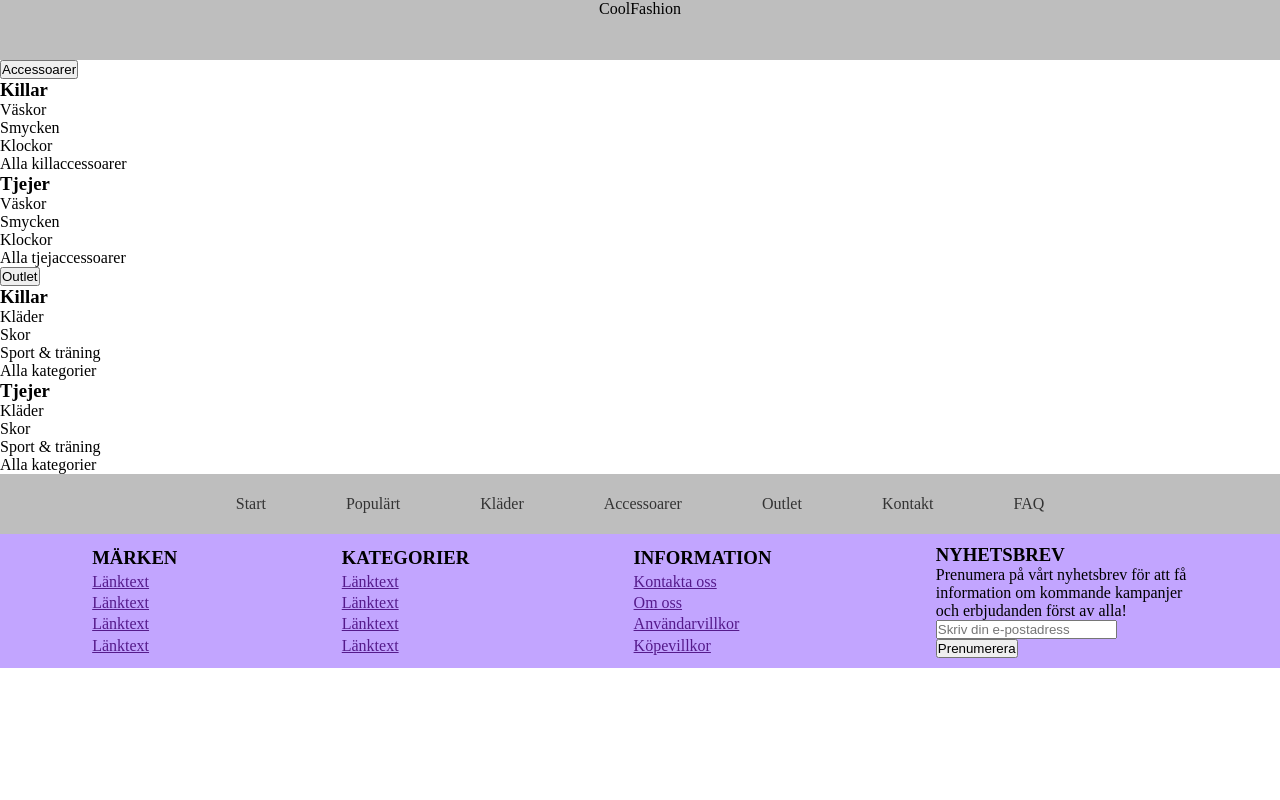
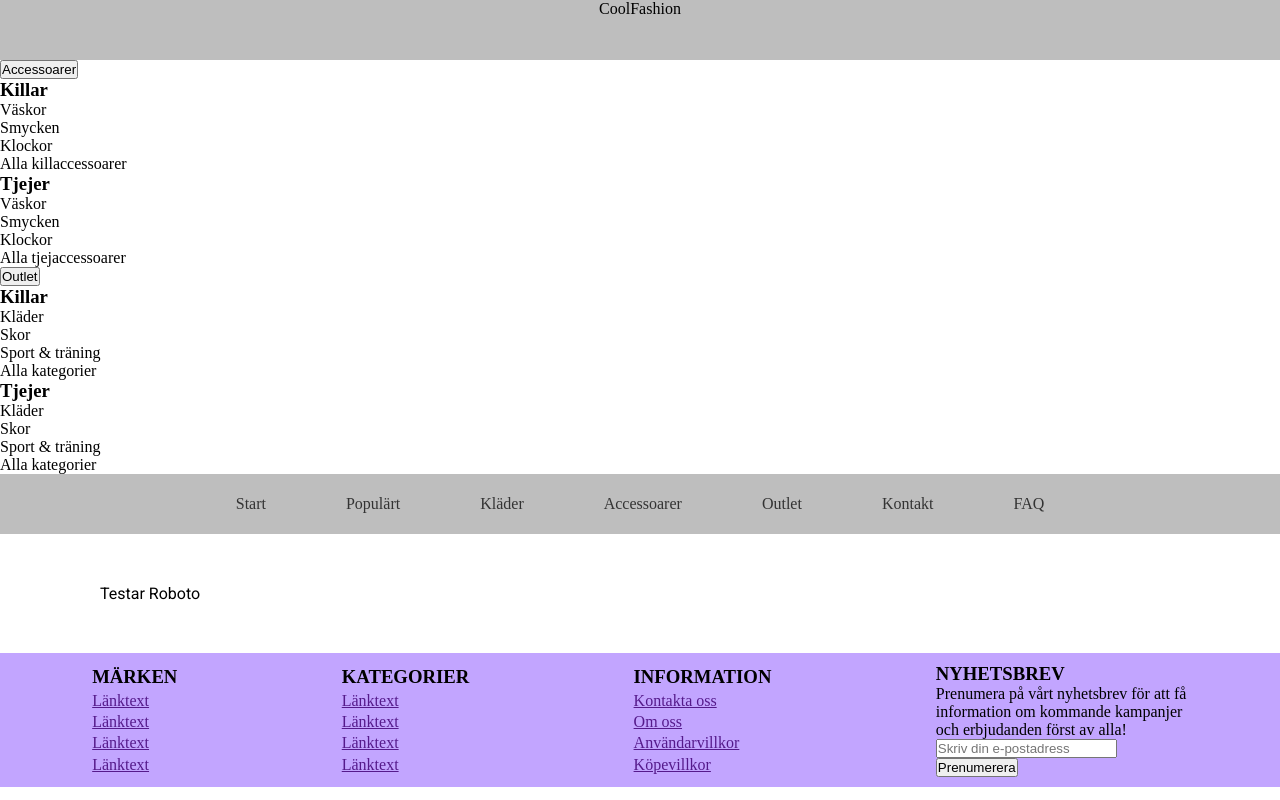
Before and after one commit to desirewp/CoolFashion-Aigil-projekmetodik, a React (Vite) app in the folder coolFashion/: page / in a window 1280 px wide. Built offline with nearby package versions, Linux system fonts and the light colour scheme.

Commit message:
Lagt till Roboto i index.html

```diff
--- a/coolFashion/index.html
+++ b/coolFashion/index.html
@@ -1,13 +1,20 @@
 <!DOCTYPE html>
 <html lang="en">
+
 <head>
   <meta charset="UTF-8" />
   <link rel="icon" type="image/svg+xml" href="/vite.svg" />
   <meta name="viewport" content="width=device-width, initial-scale=1.0" />
   <title>Vite + React + TS</title>
+  <link rel="preconnect" href="https://fonts.googleapis.com" />
+  <link rel="preconnect" href="https://fonts.gstatic.com" crossorigin />
+  <link href="https://fonts.googleapis.com/css2?family=Roboto&display=swap" rel="stylesheet" />
+
 </head>
+
 <body>
   <div id="root"></div>
   <script type="module" src="/src/main.tsx"></script>
 </body>
+
 </html>
--- a/coolFashion/src/App.tsx
+++ b/coolFashion/src/App.tsx
@@ -3,6 +3,7 @@
 import Landing from './views/Landgpage'
 import NavigationTop from './components/NavigationTop'
 import Footer from './components/Footer'
+import Mall from './Mall/Mall'
 
 function App() {
 
@@ -11,6 +12,7 @@
     <>
       {/* <Landing></Landing> */}
       <NavigationTop></NavigationTop>
+      <Mall></Mall>
       <Footer></Footer>
     </>
   )
--- /dev/null
+++ b/coolFashion/src/Mall/Mall.css
@@ -0,0 +1,7 @@
+.frame {
+    padding: 50px 100px 50px 100px;
+}
+
+.content-container {
+    font-family: 'Roboto', sans-serif;
+}
--- /dev/null
+++ b/coolFashion/src/Mall/Mall.tsx
@@ -0,0 +1,14 @@
+import "./Mall.css";
+
+function Mall() {
+    return(
+
+        <section className="frame">
+            <div className="content-container">
+                <p>Testar Roboto</p>
+            </div>
+        </section>
+    );
+}
+
+export default Mall;
```
Lines whose indentation alone changed are shown as unchanged.
